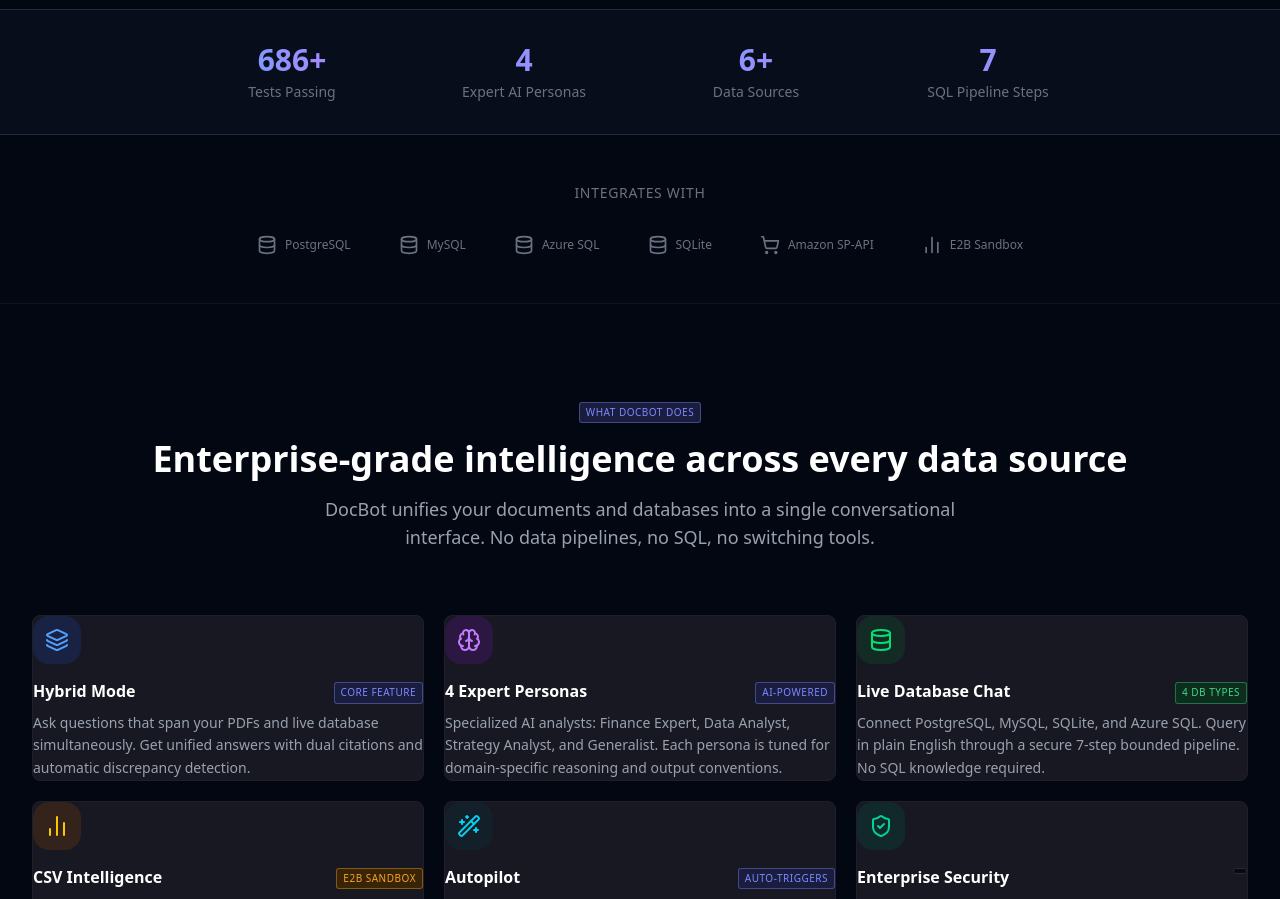
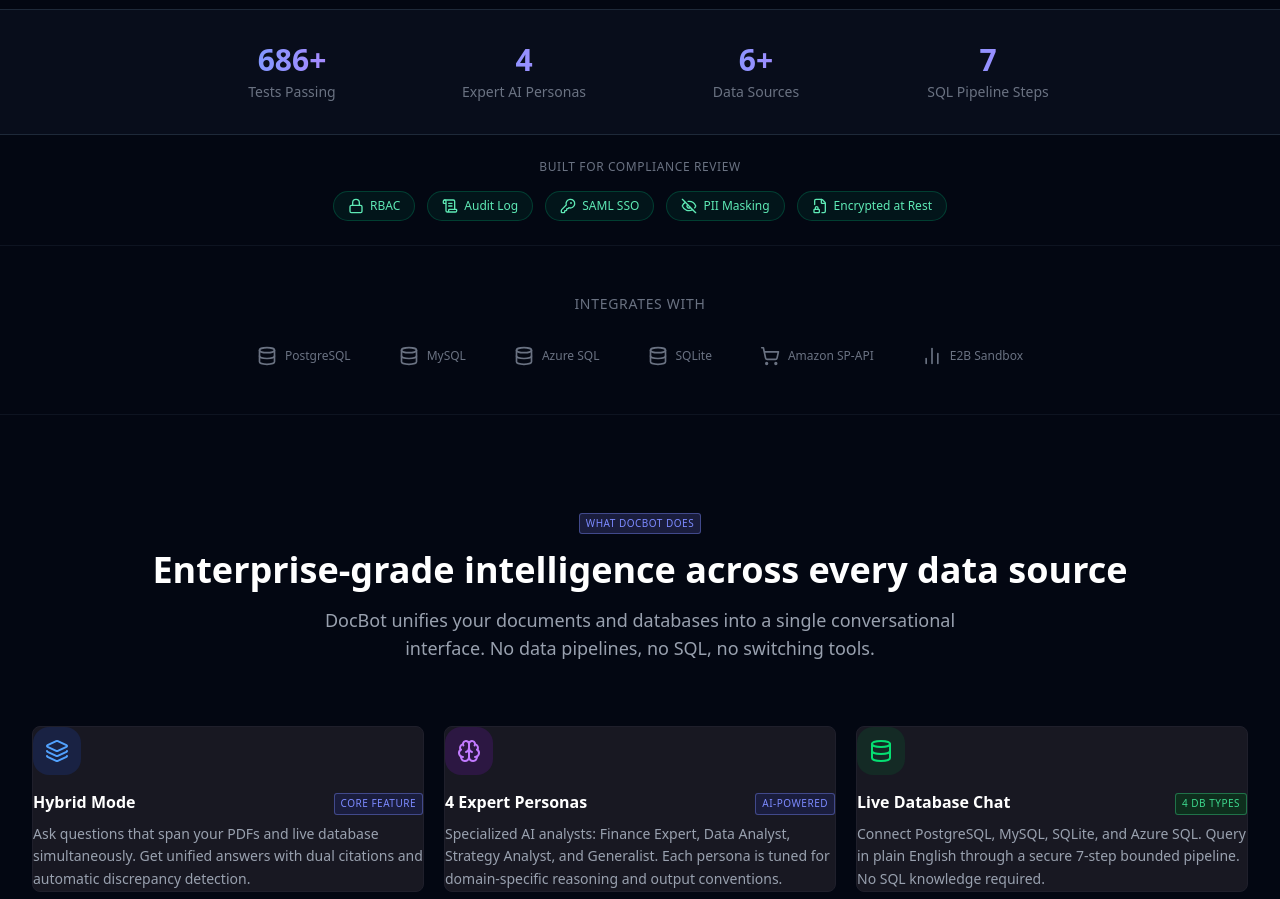
Before and after one commit to ssinghai6/DocBot, a Next.js app: page / in a window 1280 px wide. Shown: the part 880-1779 px from the top of the page. Built offline with nearby package versions, Linux system fonts and the light colour scheme.

Commit message:
feat(DOCBOT-1521): add enterprise trust-signal strip to landing page

```diff
--- a/src/app/page.tsx
+++ b/src/app/page.tsx
@@ -18,6 +18,11 @@
   ShoppingCart,
   XCircle,
   Play,
+  Lock,
+  ScrollText,
+  KeyRound,
+  EyeOff,
+  FileLock2,
 } from "lucide-react"
 import { Button, Badge, Card } from "@/components/ui"
 
@@ -111,6 +116,21 @@
   { label: "Expert AI Personas", value: "4" },
   { label: "Data Sources", value: "6+" },
   { label: "SQL Pipeline Steps", value: "7" },
+]
+
+// ── Trust signal data ─────────────────────────────────────────────────────────
+// Every badge here maps to a real, shipped capability (see CLAUDE.md):
+//   RBAC              -> api/rbac_service.py (viewer/analyst/admin roles)
+//   Audit Log         -> api/audit_service.py (append-only, PostgreSQL immutability trigger)
+//   SAML SSO          -> api/auth_service.py (SAML 2.0, Okta/Azure AD)
+//   PII Masking       -> PII auto-masking applied at SSE/sandbox/audit response boundaries
+//   Encrypted at Rest -> Fernet-encrypted credentials (DB_ENCRYPTION_KEY)
+const trustSignals = [
+  { icon: <Lock className="w-4 h-4" />, label: "RBAC" },
+  { icon: <ScrollText className="w-4 h-4" />, label: "Audit Log" },
+  { icon: <KeyRound className="w-4 h-4" />, label: "SAML SSO" },
+  { icon: <EyeOff className="w-4 h-4" />, label: "PII Masking" },
+  { icon: <FileLock2 className="w-4 h-4" />, label: "Encrypted at Rest" },
 ]
 
 // ── How it works steps ────────────────────────────────────────────────────────
@@ -442,6 +462,26 @@
         </div>
       </section>
 
+      {/* ── Trust signals ── */}
+      <section className="py-6 px-4 sm:px-6 lg:px-8 border-b border-gray-800/40">
+        <div className="max-w-5xl mx-auto">
+          <p className="text-center text-xs text-gray-500 mb-4 uppercase tracking-wider font-medium">
+            Built for Compliance Review
+          </p>
+          <div className="flex flex-wrap items-center justify-center gap-3">
+            {trustSignals.map((signal) => (
+              <div
+                key={signal.label}
+                className="flex items-center gap-1.5 px-3.5 py-1.5 rounded-full bg-emerald-900/20 border border-emerald-700/40 text-emerald-300 text-xs font-medium"
+              >
+                {signal.icon}
+                {signal.label}
+              </div>
+            ))}
+          </div>
+        </div>
+      </section>
+
       {/* ── Integrations ── */}
       <section id="integrations" className="py-12 px-4 sm:px-6 lg:px-8 border-b border-gray-800/40">
         <div className="max-w-5xl mx-auto">
```
